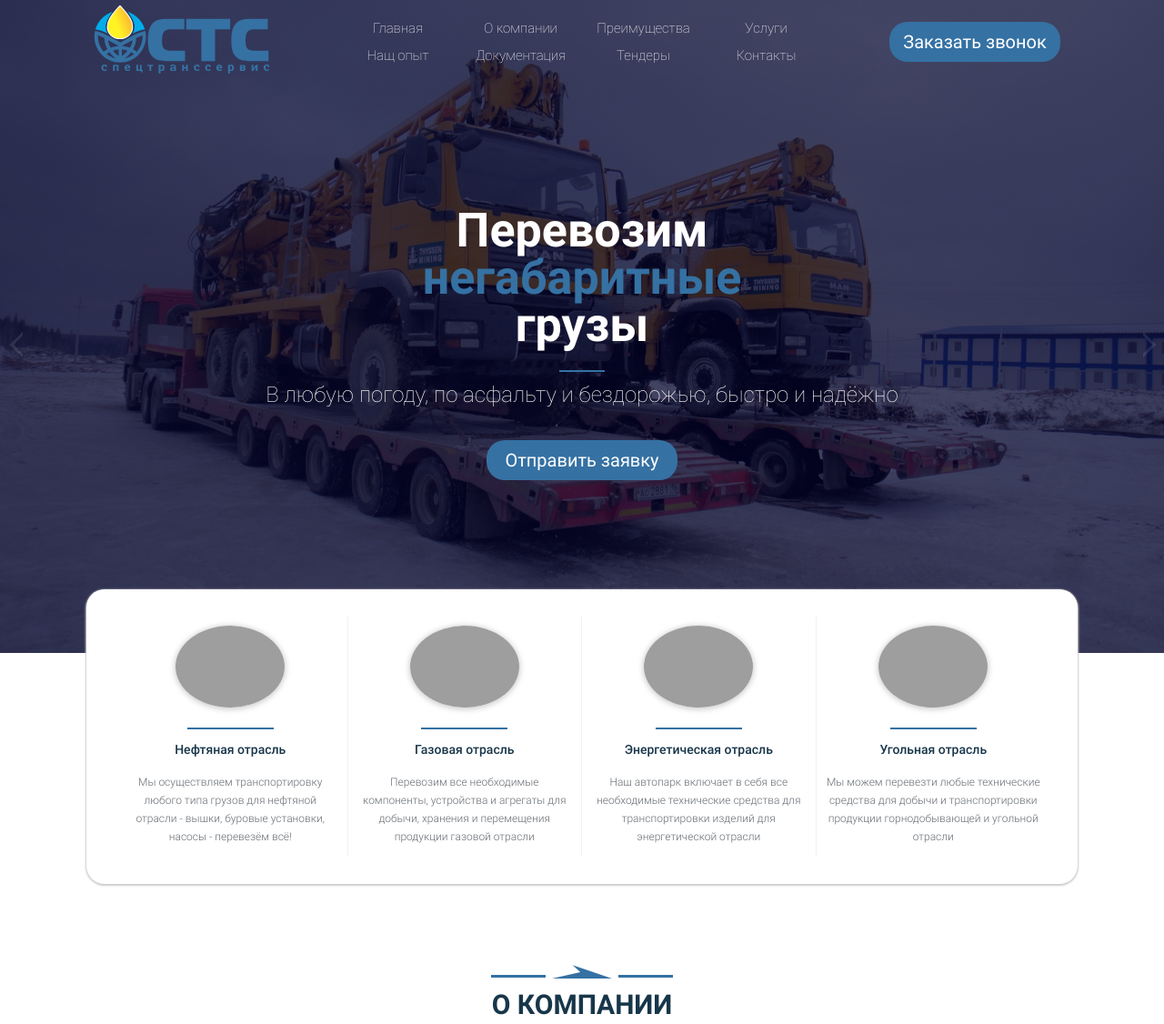
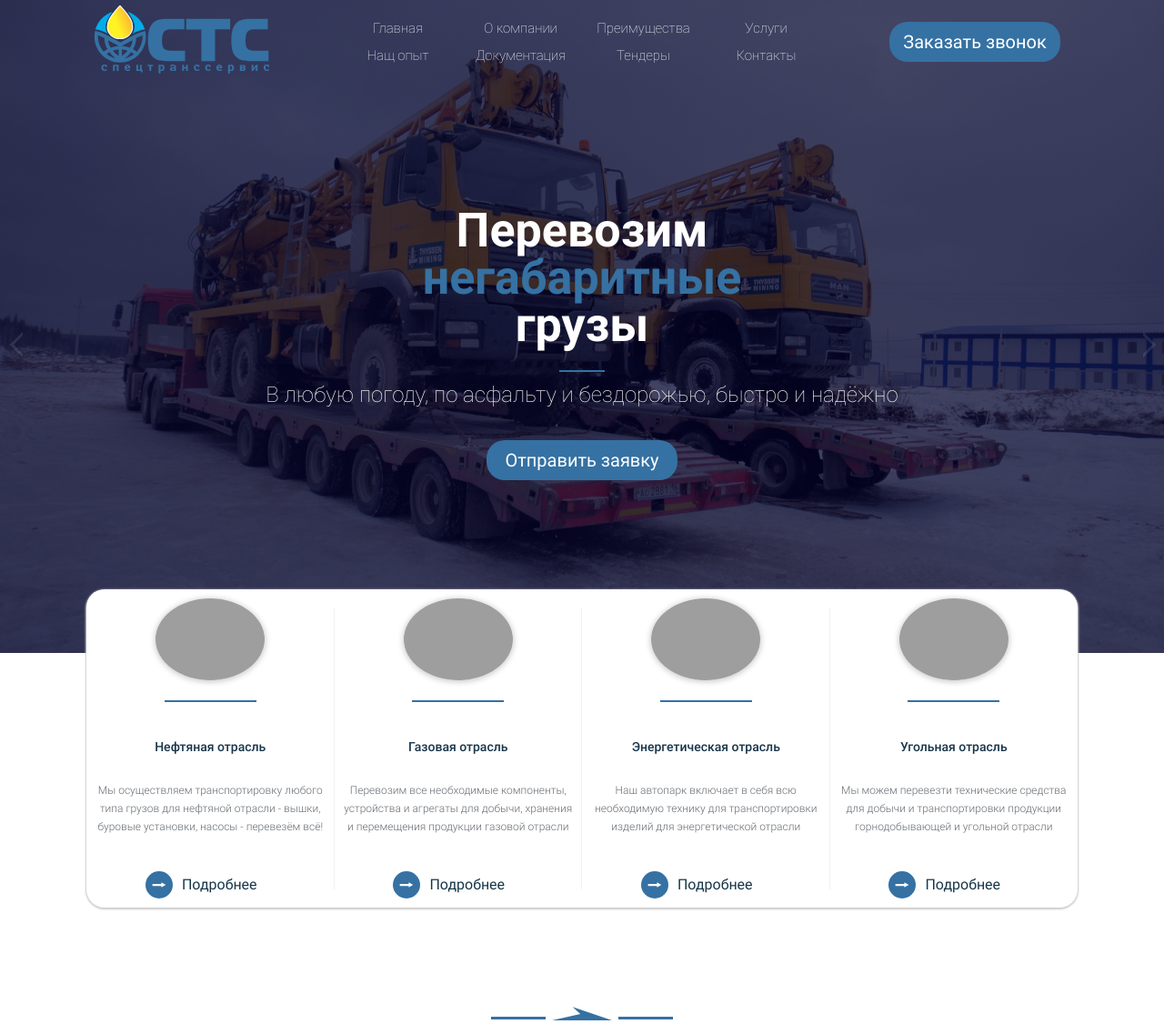
Before and after one commit to kritua/Transera, a PHP site: page / in a window 1280 px wide. Shown: the top 1126 px of the page at 91% size. Run offline with PHP 8.4, Linux system fonts and the light colour scheme; style sheets or scripts are compiled from the project's sources; grey boxes are pictures that could not be loaded.

Commit message:
Keep going

```diff
--- a/index.html
+++ b/index.html
@@ -70,6 +70,10 @@
           <div class="transport-types__text-block">
             <p class="transport-types__text">Мы осуществляем транспортировку любого типа грузов для нефтяной отрасли - вышки, буровые установки, насосы - перевезём всё!</p>
           </div>
+	        <div class="transport-types__button transport-types__button--hidden">
+		        <a href="#" class="feature-block__link feature-block__link--hidden">Подробнее</a>
+
+	        </div>
         </div>
         <div class="transport-types__item">
           <div class="transport-types__image-block">
@@ -81,6 +85,9 @@
           <div class="transport-types__text-block">
             <p class="transport-types__text">Перевозим все необходимые компоненты, устройства и агрегаты для добычи, хранения и перемещения продукции газовой отрасли</p>
           </div>
+	        <div class="transport-types__button transport-types__button--hidden">
+		        <a href="#" class="feature-block__link feature-block__link--hidden">Подробнее</a>
+	        </div>
         </div>
         <div class="transport-types__item">
           <div class="transport-types__image-block">
@@ -90,8 +97,11 @@
             <h3 class="transport-types__header-text">Энергетическая отрасль</h3>
           </div>
           <div class="transport-types__text-block">
-            <p class="transport-types__text">Наш автопарк включает в себя все необходимые технические средства для транспортировки изделий для энергетической отрасли</p>
+            <p class="transport-types__text">Наш автопарк включает в себя всю необходимую технику для транспортировки изделий для энергетической отрасли</p>
           </div>
+	        <div class="transport-types__button transport-types__button--hidden">
+		        <a href="#" class="feature-block__link feature-block__link--hidden">Подробнее</a>
+	        </div>
         </div>
         <div class="transport-types__item">
           <div class="transport-types__image-block">
@@ -101,8 +111,11 @@
             <h3 class="transport-types__header-text">Угольная отрасль</h3>
           </div>
           <div class="transport-types__text-block">
-            <p class="transport-types__text">Мы можем перевезти любые технические средства для добычи и транспортировки продукции горнодобывающей и угольной отрасли</p>
+            <p class="transport-types__text">Мы можем перевезти технические средства для добычи и транспортировки продукции горнодобывающей и угольной отрасли</p>
           </div>
+	        <div class="transport-types__button transport-types__button--hidden">
+		        <a href="#" class="feature-block__link feature-block__link--hidden">Подробнее</a>
+	        </div>
         </div>
       </div>
     </div>
@@ -114,22 +127,6 @@
         <h4 class="section-headers__h4">Наши преимущества</h4>
       </div>
       <div class="about-us__wrapper">
-	      <!-- <div class="about-us__item about-us__item--radio">
-		      <div class="about-us__radio-block">
-			      <div class="about-us__radio-block-item">
-				      <input class="about-us__input" type="radio" name="first-feature" id="first-feature" checked>
-				      <label class="about-us__label" for="first-feature"><span>Эксклюзивные знания</span></label>
-			      </div>
-			      <div class="about-us__radio-block-item">
-				      <input class="about-us__input" type="radio" name="first-feature" id="second-feature">
-				      <label class="about-us__label" for="second-feature"><span>Отличный сервис</span></label>
-			      </div>
-			      <div class="about-us__radio-block-item">
-				      <input class="about-us__input" type="radio" name="first-feature" id="third-feature">
-				      <label class="about-us__label" for="third-feature"><span>Эксклюзивные знания</span></label>
-			      </div>
-		      </div>
-	      </div> -->
         <div class="about-us__item about-us__item--text">
           <div class="about-us__info-block">
             <div class="about-us__text-block">
@@ -188,8 +185,7 @@
       </div>
       <div class="feature-block__items-wrapper">
         <div class="feature-block__item">
-          <svg class="feature-block__image" xmlns="http://www.w3.org/2000/svg" viewBox="0 0 120 100" width="120"
-               height="100">
+          <svg class="feature-block__image" xmlns="http://www.w3.org/2000/svg" viewBox="0 0 120 100" width="120" height="100">
             <g class="st0">
               <path d="M118.2,46.6L107,27.2c-1.3-2.2-3.7-3.6-6.3-3.6h-9.3C82.7,10.1,67.6,1.3,50.3,1.3c-27.1,0-49,21.9-49,49 s21.9,49,49,49c17.2,0,32.4-8.9,41.1-22.3h9.3c2.6,0,5-1.4,6.3-3.6l11.2-19.4C119.5,51.6,119.5,48.9,118.2,46.6z M50.3,87.1	c-20.3,0-36.8-16.5-36.8-36.8S30,13.5,50.3,13.5s36.8,16.5,36.8,36.8S70.7,87.1,50.3,87.1z"/>
             </g>
@@ -255,8 +251,7 @@
           </div>
         </div>
         <div class="feature-block__item">
-          <svg class="feature-block__image" xmlns="http://www.w3.org/2000/svg" viewBox="0 0 120 100" width="120"
-               height="100">
+          <svg class="feature-block__image" xmlns="http://www.w3.org/2000/svg" viewBox="0 0 120 100" width="120" height="100">
             <path class="st0" d="M118.2,46.6L107,27.2c-1.3-2.2-3.7-3.6-6.3-3.6h-9.3C82.7,10.1,67.6,1.3,50.3,1.3c-27.1,0-49,21.9-49,49 s21.9,49,49,49c17.2,0,32.4-8.9,41.1-22.3h9.3c2.6,0,5-1.4,6.3-3.6l11.2-19.4C119.5,51.6,119.5,48.9,118.2,46.6z M50.3,87.1	c-20.3,0-36.8-16.5-36.8-36.8S30,13.5,50.3,13.5s36.8,16.5,36.8,36.8S70.7,87.1,50.3,87.1z"/>
             <g class="st1">
               <path d="M72.2,43.6l-6.4-7c-0.5-0.5-1.2-0.8-1.8-0.8h-7.3v-1.5c0-1.6-1.2-2.9-2.8-2.9H31.6c-1.6,0-2.9,1.2-2.9,2.9v17.7v1.5v6.2 c0,1.4,1.2,2.6,2.6,2.6h1.2c0.4,2.5,2.5,4.4,5.1,4.4c2.6,0,4.7-1.9,5.1-4.4h12.5h1.5h2.3c0.4,2.5,2.5,4.4,5.1,4.4	c2.6,0,4.7-1.9,5.1-4.4h3.7h0.1V45.3C72.8,44.7,72.6,44.1,72.2,43.6z M71,44.6c0.2,0.1,0.3,0.4,0.3,0.7v2.3h-11v-7.3H67L71,44.6z M30.2,46.8h10.3c0.4,0,0.7-0.3,0.7-0.7c0-0.4-0.3-0.7-0.7-0.7H30.2v-2.2h7.3c0.4,0,0.7-0.3,0.7-0.7s-0.3-0.7-0.7-0.7h-7.3v-7.4	c0-0.8,0.6-1.4,1.4-1.4h22.2c0.8,0,1.4,0.7,1.4,1.4v1.5v16.2h-25V46.8z M37.5,65.2c-2.1,0-3.7-1.6-3.7-3.7c0-2.1,1.6-3.7,3.7-3.7	c2.1,0,3.7,1.6,3.7,3.7C41.2,63.5,39.6,65.2,37.5,65.2z M55.1,60.7H42.6c-0.3-2.4-2.2-4.2-4.6-4.4c0,0,0,0-0.1,0	c-0.1,0-0.1,0-0.2,0c-0.1,0-0.2,0-0.2,0s-0.2,0-0.2,0c-0.1,0-0.1,0-0.2,0c0,0,0,0-0.1,0c-2.4,0.2-4.3,2-4.6,4.4h-1.2	c-0.6,0-1.1-0.5-1.1-1.1v-6.2h25V60.7z M64,65.2c-2.1,0-3.7-1.6-3.7-3.7c0-2.1,1.6-3.7,3.7-3.7c2.1,0,3.7,1.6,3.7,3.7	C67.6,63.5,66,65.2,64,65.2z M69,60.7c-0.3-2.4-2.2-4.2-4.6-4.4c0,0,0,0-0.1,0c-0.1,0-0.1,0-0.2,0c-0.1,0-0.2,0-0.2,0	c-0.1,0-0.2,0-0.2,0c-0.1,0-0.1,0-0.2,0c0,0,0,0-0.1,0c-2.4,0.2-4.3,2-4.6,4.4h-2.3v-7.3v-1.5V37.3H64c0.2,0,0.5,0.1,0.7,0.3	l1.1,1.2h-5.7c-0.7,0-1.2,0.6-1.2,1.2v7.8c0,0.7,0.6,1.2,1.2,1.2h11.2v3.7h-3.7c-0.4,0-0.7,0.3-0.7,0.7s0.3,0.7,0.7,0.7h3.7v6.6	L69,60.7L69,60.7z"/>
@@ -339,10 +334,22 @@
             </div>
           </div>
         </div>
-        <div class="facts__image-block"></div>
+	      <div class="facts__image-block">
+		      <button class="slider slider--previous" type="button" id="facts-previous"></button>
+		      <button class="slider slider--next" type="button" id="facts-next"></button>
+	      </div>
       </div>
     </div>
   </section>
+	<section class="map">
+		<div class="main-container">
+			<div class="section-headers">
+				<h2 class="section-headers__h2">Регионы</h2>
+				<h4 class="section-headers__h4">Где мы работаем</h4>
+			</div>
+
+		</div>
+	</section>
   <section class="address">
     <div class="main-container">
       <div class="section-headers section-headers--address">
--- a/sass/blocks/circle.scss
+++ b/sass/blocks/circle.scss
@@ -15,12 +15,12 @@
 
 .circle strong {
   position: absolute;
-  top: 35%;
+  top: 37%;
   left: 0;
   width: 100%;
   text-align: center;
-  line-height: 40px;
   font-size: 30px;
+  line-height: 24px;
 }
 
 .circle strong i {
--- a/sass/blocks/facts.scss
+++ b/sass/blocks/facts.scss
@@ -14,7 +14,7 @@
   flex-wrap: wrap;
   justify-content: center;
   @include adaptive(desktop) {
-    flex-basis: 50%;
+    flex-basis: 60%;
   }
 }
 
@@ -22,10 +22,10 @@
   display: none;
   @include adaptive(desktop) {
     display: block;
-    background: url(../img/map.png) no-repeat center;
+    background: url("../img/work/slide-1.jpg") no-repeat center;
     background-size: contain;
-    flex-basis: 46%;
-    margin-left: auto;
+    flex-basis: 40%;
+    min-height: 500px !important;
   }
 }
 
@@ -35,6 +35,9 @@
   line-height: 24px;
   color: $clr-darkblue;
   margin-bottom: 0;
+  @include adaptive(desktop) {
+    margin: 0 10px;
+  }
 }
 
 .facts__item {
@@ -46,6 +49,7 @@
     margin: 10px;
   }
   @include adaptive(desktop) {
+    margin: 0 20px;
     &:not(:first-child) {
       display: flex;
       align-items: center;
--- a/sass/blocks/standart-button.scss
+++ b/sass/blocks/standart-button.scss
@@ -9,6 +9,7 @@
   background-color: $clr-pink;
   padding: 10px 20px;
   border-radius: 20px;
+  cursor: pointer;
   @include adaptive(tablet) {
     font-size: 20px;
   }
--- a/sass/blocks/transport-types.scss
+++ b/sass/blocks/transport-types.scss
@@ -3,6 +3,10 @@
 .transport-types {
   @include adaptive(tablet) {
     margin-top: -100px;
+  }
+  @include adaptive(desktop) {
+    padding: 50px 0;
+    margin-top: -120px;
   }
   .main-container {
     max-width: 1170px;
@@ -14,6 +18,7 @@
   }
 }
 
+
 .transport-types__wrapper {
   display: flex;
   position: relative;
@@ -23,14 +28,15 @@
   @include adaptive(tablet) {
     border-radius: 20px;
     box-shadow: 0 1px 2px 1px $clr-grey;
-    padding: 30px;
   }
 }
 
 .transport-types__item {
+  position: relative;
   flex-basis: 50%;
   text-align: center;
   padding: 10px;
+  transition: all 0.3s ease;
   &:nth-child(2n+1) {
     border-right: 1px solid $clr-lightgrey;
     @include adaptive(tablet) {
@@ -39,13 +45,36 @@
   }
   &:nth-child(n+3) {
     padding-bottom: 0;
+    @include adaptive(desktop) {
+      padding-bottom: 10px;
+    }
+  }
+  &:hover {
+    .transport-types__image {
+      transform: translateY(-20px);
+    }
   }
   @include adaptive(tablet) {
     flex-basis: 25%;
     padding-bottom: 0;
     &:not(:last-child) {
-      border-right: 1px solid $clr-lightgrey;
+      &::before {
+        content: '';
+        position: absolute;
+        right: 0;
+        bottom: 20px;
+        top: 20px;
+        width: 1px;
+        background: $clr-lightgrey;
+      }
     }
+  }
+  @include adaptive(desktop) {
+    display: flex;
+    flex-direction: column;
+    min-height: 350px;
+    justify-content: space-between;
+    padding-bottom: 10px;
   }
 }
 
@@ -54,6 +83,9 @@
   font-size: 14px;
   line-height: 24px;
   color: $clr-darkblue;
+  @include adaptive(desktop) {
+    margin: 0;
+  }
 }
 
 .transport-types__text {
@@ -61,6 +93,9 @@
   font-size: 12px;
   line-height: 20px;
   color: $clr-grey-2;
+  @include adaptive(desktop) {
+    margin-top: 0;
+  }
 }
 
 .transport-types__image-block {
@@ -82,5 +117,10 @@
   box-shadow: 0 1px 6px 1px $clr-grey;
   max-width: 100%;
   height: auto;
+  background: $clr-white;
+  transition: all 0.3s ease;
+}
+
+.transport-types__button {
 
 }
```
Also changed, not shown: js/script.js (+45 -7 lines).
